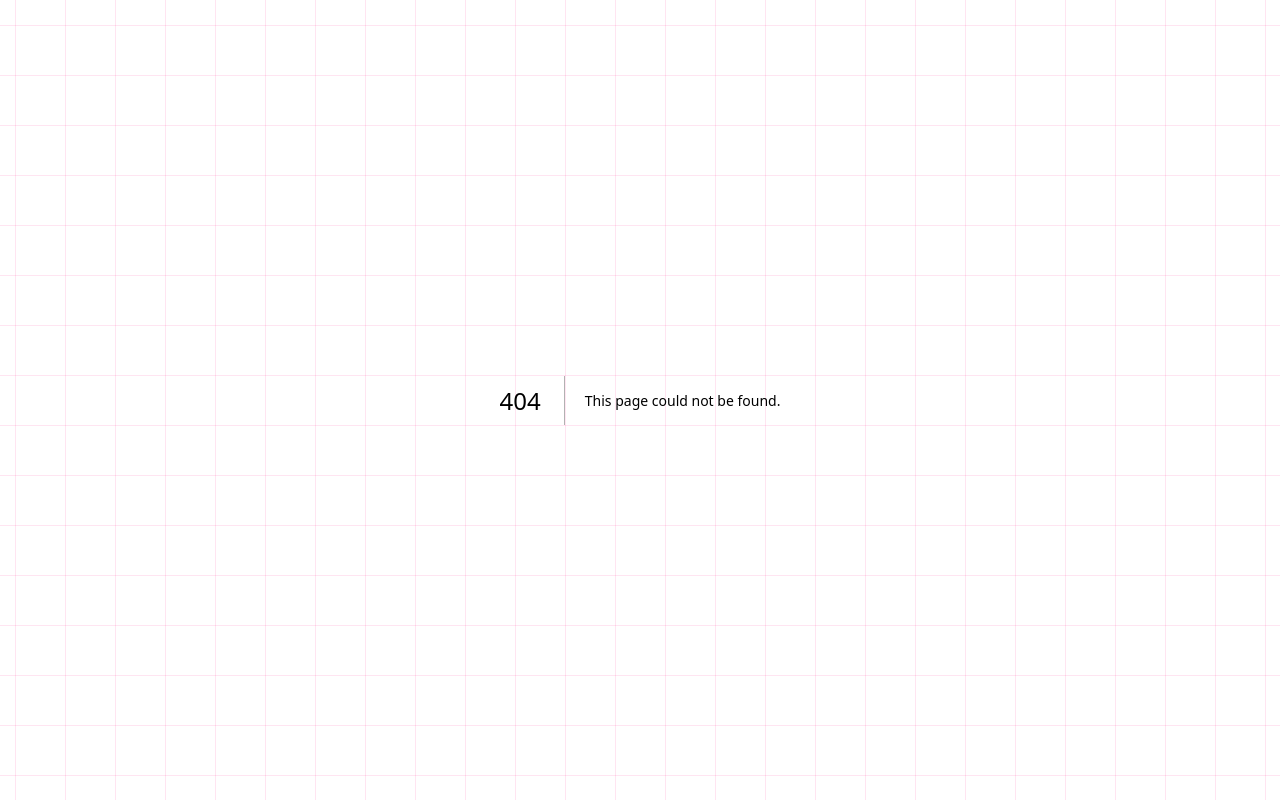
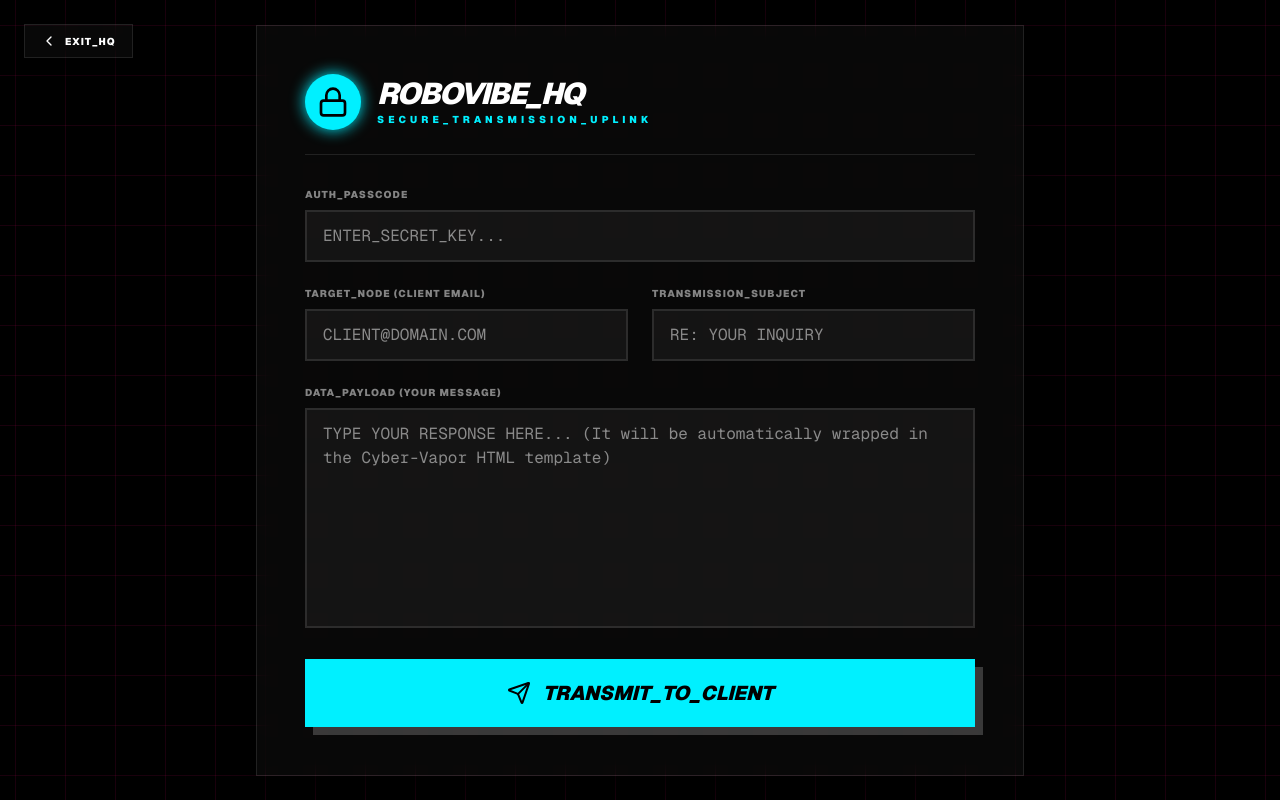
Before and after one commit to dev-vasu/robotics-web, a Next.js app: page /hq in a window 1280 px wide. Before the commit this address had no page. Built offline with nearby package versions, Linux system fonts and the light colour scheme.

Commit message:
Feat: Built a secure Admin HQ portal for sending stylized manual replies

```diff
--- /dev/null
+++ b/src/app/api/hq/send/route.ts
@@ -0,0 +1,83 @@
+import { NextResponse } from "next/server";
+import nodemailer from "nodemailer";
+
+export async function POST(req: Request) {
+  try {
+    const { passcode, to, subject, message } = await req.json();
+
+    // 1. SECURITY CHECK: Ensure only the owner can send emails from here.
+    // If ADMIN_PASSCODE is not set in .env, default to a fallback for testing.
+    const validPasscode = process.env.ADMIN_PASSCODE || "ROBOVIBE7749";
+
+    if (passcode !== validPasscode) {
+      return NextResponse.json({ error: "UNAUTHORIZED_ACCESS: Invalid Passcode" }, { status: 401 });
+    }
+
+    if (!to || !subject || !message) {
+      return NextResponse.json({ error: "MISSING_DATA: Fill all fields" }, { status: 400 });
+    }
+
+    // 2. FORMAT THE MESSAGE (Convert line breaks to HTML <br/>)
+    const formattedMessage = message.replace(/\n/g, "<br/>");
+
+    // 3. NODEMAILER SETUP
+    const transporter = nodemailer.createTransport({
+      host: process.env.SMTP_HOST,
+      port: Number(process.env.SMTP_PORT),
+      secure: process.env.SMTP_PORT === "465",
+      auth: {
+        user: process.env.SMTP_USER,
+        pass: process.env.SMTP_PASS,
+      },
+    });
+
+    // 4. SEND THE STYLIZED EMAIL TO THE CLIENT
+    await transporter.sendMail({
+      from: `"ROBOVIBE_HQ" <${process.env.SMTP_USER}>`,
+      to: to,
+      subject: subject,
+      text: message, // Fallback plain text
+      html: `
+        <div style="background-color: #000; color: #fff; font-family: 'Courier New', Courier, monospace; padding: 40px; border: 4px solid #00f0ff; max-width: 600px; margin: 0 auto;">
+          <h1 style="color: #00f0ff; font-style: italic; text-transform: uppercase; letter-spacing: -2px; font-size: 32px; margin-bottom: 5px;">
+            TRANSMISSION_INCOMING
+          </h1>
+          <p style="color: #888; font-size: 12px; margin-bottom: 30px; border-bottom: 1px solid #333; padding-bottom: 10px;">
+            [ SECURE_CHANNEL_OPENED // AUTH: ROBOVIBE_ADMIN ]
+          </p>
+
+          <div style="font-size: 16px; line-height: 1.6; margin-bottom: 40px; color: #fff;">
+            ${formattedMessage}
+          </div>
+
+          <div style="background: #111; padding: 20px; border: 1px solid #333; margin: 30px 0;">
+            <code style="color: #00f0ff; font-size: 12px;">
+              [ SYSTEM_NOTE ]<br/>
+              [ END_OF_TRANSMISSION ]
+            </code>
+          </div>
+
+          <h3 style="color: #fff; margin-top: 40px; font-style: italic;">RE-ESTABLISH_CONNECTION:</h3>
+          <div style="margin-bottom: 30px;">
+            <a href="https://robotics-web.vercel.app/" style="display: inline-block; background-color: #00f0ff; color: #000; padding: 12px 24px; text-decoration: none; font-weight: bold; text-transform: uppercase; margin-right: 10px; border: 2px solid #00f0ff;">
+              >_ENTER_VIBE_LABS
+            </a>
+            <a href="https://robotics-web.vercel.app/game" style="display: inline-block; background-color: transparent; color: #ff007a; padding: 12px 24px; text-decoration: none; font-weight: bold; text-transform: uppercase; border: 2px solid #ff007a;">
+              >_BOOT_ARCADE
+            </a>
+          </div>
+
+          <hr style="border: 0; border-top: 1px solid #222; margin: 30px 0;" />
+          <p style="font-size: 10px; color: #444; text-align: center;">
+            © 2026 ROBOVIBE_SYSTEMS_GLOBAL // HQ_COMM_MODULE
+          </p>
+        </div>
+      `,
+    });
+
+    return NextResponse.json({ message: "Transmission Sent Successfully" }, { status: 200 });
+  } catch (error) {
+    console.error("HQ Transmission error:", error);
+    return NextResponse.json({ error: "Transmission Failed" }, { status: 500 });
+  }
+}
--- /dev/null
+++ b/src/app/hq/page.tsx
@@ -0,0 +1,144 @@
+"use client";
+
+import { useState } from "react";
+import Link from "next/link";
+import { Lock, Send, ShieldAlert, CheckCircle2, ChevronLeft } from "lucide-react";
+
+export default function AdminHQ() {
+  const [passcode, setPasscode] = useState("");
+  const [to, setTo] = useState("");
+  const [subject, setSubject] = useState("");
+  const [message, setMessage] = useState("");
+  const [status, setStatus] = useState<"idle" | "loading" | "success" | "error">("idle");
+  const [errorMsg, setErrorMsg] = useState("");
+
+  const handleSend = async (e: React.FormEvent) => {
+    e.preventDefault();
+    if (!passcode || !to || !subject || !message) {
+      setErrorMsg("ALL_FIELDS_REQUIRED");
+      setStatus("error");
+      return;
+    }
+
+    setStatus("loading");
+    setErrorMsg("");
+
+    try {
+      const res = await fetch("/api/hq/send", {
+        method: "POST",
+        headers: { "Content-Type": "application/json" },
+        body: JSON.stringify({ passcode, to, subject, message }),
+      });
+
+      const data = await res.json();
+
+      if (res.ok) {
+        setStatus("success");
+        setTo("");
+        setSubject("");
+        setMessage("");
+        setTimeout(() => setStatus("idle"), 5000);
+      } else {
+        setErrorMsg(data.error || "TRANSMISSION_FAILED");
+        setStatus("error");
+      }
+    } catch (error) {
+      console.error(error);
+      setErrorMsg("NETWORK_FAILURE");
+      setStatus("error");
+    }
+  };
+
+  return (
+    <main className="min-h-screen bg-black grid-bg flex flex-col items-center justify-center p-6 relative overflow-hidden">
+      <div className="absolute top-6 left-6 z-40">
+        <Link
+          href="/"
+          className="flex items-center gap-2 px-4 py-2 bg-black border border-white/10 hover:border-cyber-blue hover:text-cyber-blue transition-all group glass-panel"
+        >
+          <ChevronLeft className="w-4 h-4 group-hover:-translate-x-1 transition-transform" />
+          <span className="text-[10px] font-black uppercase tracking-widest">Exit_HQ</span>
+        </Link>
+      </div>
+
+      <div className="w-full max-w-3xl glass-panel border-4 border-cyber-blue/30 bg-black/80 relative z-10 p-8 md:p-12">
+        <div className="flex items-center gap-4 mb-8 border-b border-white/10 pb-6">
+          <div className="p-3 bg-cyber-blue rounded-full shadow-[0_0_15px_#00f0ff]">
+             <Lock className="w-8 h-8 text-black" />
+          </div>
+          <div>
+            <h1 className="text-3xl font-black italic text-white uppercase tracking-tighter">ROBOVIBE_HQ</h1>
+            <p className="text-cyber-blue font-black uppercase tracking-[0.4em] text-[10px]">SECURE_TRANSMISSION_UPLINK</p>
+          </div>
+        </div>
+
+        <form onSubmit={handleSend} className="space-y-6">
+          <div>
+            <label className="block text-[10px] font-black uppercase tracking-widest text-white/50 mb-2">AUTH_PASSCODE</label>
+            <input
+              type="password"
+              placeholder="ENTER_SECRET_KEY..."
+              value={passcode}
+              onChange={(e) => setPasscode(e.target.value)}
+              className="w-full bg-white/5 border-2 border-white/10 px-4 py-3 text-white font-mono focus:outline-none focus:border-red-500 transition-colors"
+            />
+          </div>
+
+          <div className="grid md:grid-cols-2 gap-6">
+            <div>
+              <label className="block text-[10px] font-black uppercase tracking-widest text-white/50 mb-2">TARGET_NODE (Client Email)</label>
+              <input
+                type="email"
+                placeholder="CLIENT@DOMAIN.COM"
+                value={to}
+                onChange={(e) => setTo(e.target.value)}
+                className="w-full bg-white/5 border-2 border-white/10 px-4 py-3 text-white font-mono focus:outline-none focus:border-cyber-blue transition-colors"
+              />
+            </div>
+            <div>
+              <label className="block text-[10px] font-black uppercase tracking-widest text-white/50 mb-2">TRANSMISSION_SUBJECT</label>
+              <input
+                type="text"
+                placeholder="RE: YOUR INQUIRY"
+                value={subject}
+                onChange={(e) => setSubject(e.target.value)}
+                className="w-full bg-white/5 border-2 border-white/10 px-4 py-3 text-white font-mono focus:outline-none focus:border-cyber-blue transition-colors"
+              />
+            </div>
+          </div>
+
+          <div>
+            <label className="block text-[10px] font-black uppercase tracking-widest text-white/50 mb-2">DATA_PAYLOAD (Your Message)</label>
+            <textarea
+              rows={8}
+              placeholder="TYPE YOUR RESPONSE HERE... (It will be automatically wrapped in the Cyber-Vapor HTML template)"
+              value={message}
+              onChange={(e) => setMessage(e.target.value)}
+              className="w-full bg-white/5 border-2 border-white/10 px-4 py-3 text-white font-mono focus:outline-none focus:border-cyber-blue transition-colors resize-none"
+            />
+          </div>
+
+          <button
+            type="submit"
+            disabled={status === "loading"}
+            className="w-full py-5 bg-cyber-blue text-black font-black text-xl uppercase italic hover:bg-white transition-all flex items-center justify-center gap-3 shadow-[8px_8px_0_0_rgba(255,255,255,0.2)] disabled:opacity-50"
+          >
+            {status === "loading" ? "ENCRYPTING_DATA..." : <><Send className="w-6 h-6" /> TRANSMIT_TO_CLIENT</>}
+          </button>
+        </form>
+
+        {status === "success" && (
+          <div className="mt-6 p-4 bg-electric-volt/10 border-l-4 border-electric-volt flex items-center gap-3 text-electric-volt font-black uppercase tracking-widest text-sm">
+            <CheckCircle2 className="w-5 h-5" /> TRANSMISSION_DELIVERED_SUCCESSFULLY
+          </div>
+        )}
+
+        {status === "error" && (
+          <div className="mt-6 p-4 bg-red-500/10 border-l-4 border-red-500 flex items-center gap-3 text-red-500 font-black uppercase tracking-widest text-sm">
+            <ShieldAlert className="w-5 h-5" /> ERROR: {errorMsg}
+          </div>
+        )}
+      </div>
+    </main>
+  );
+}
```
